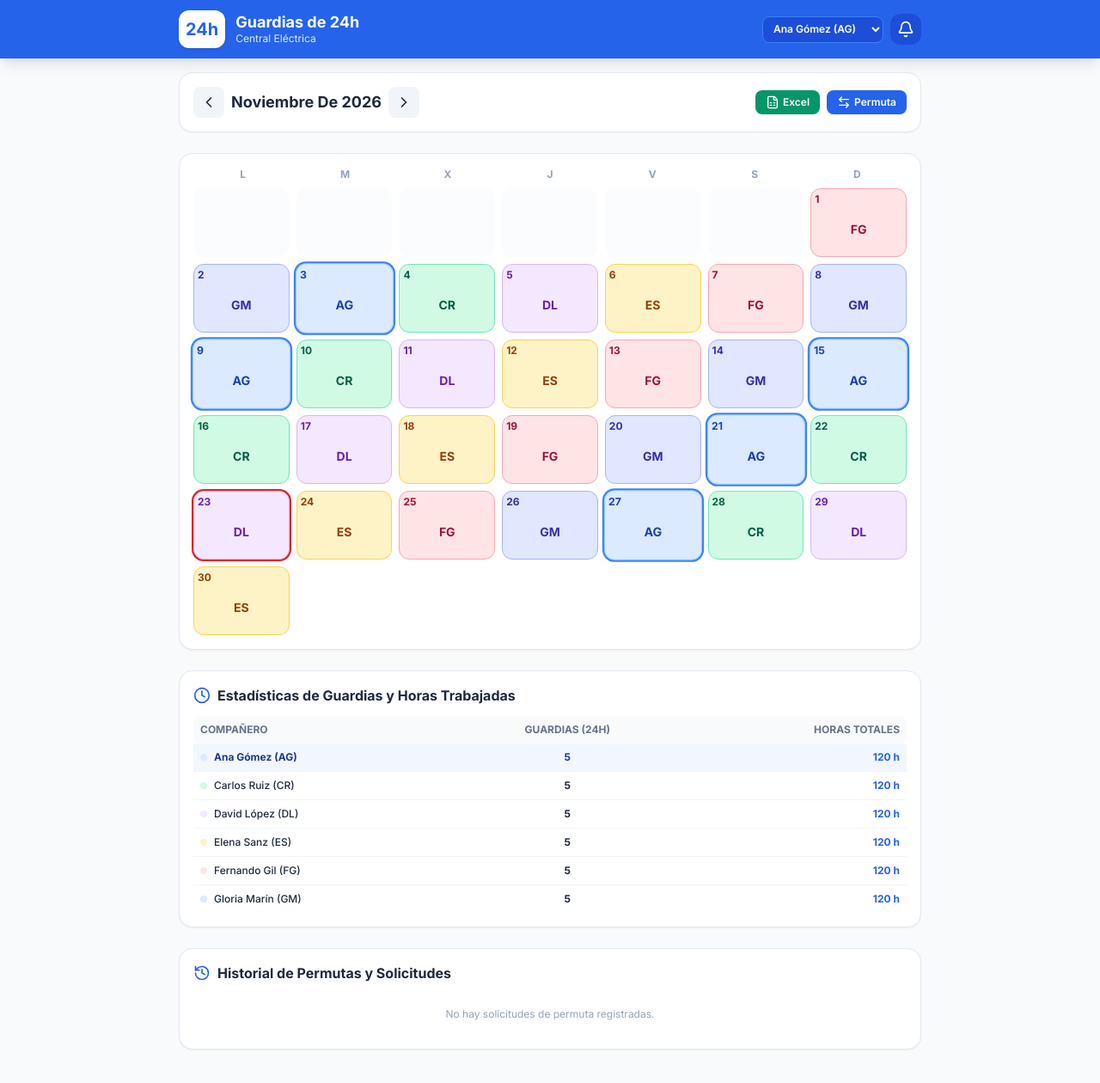
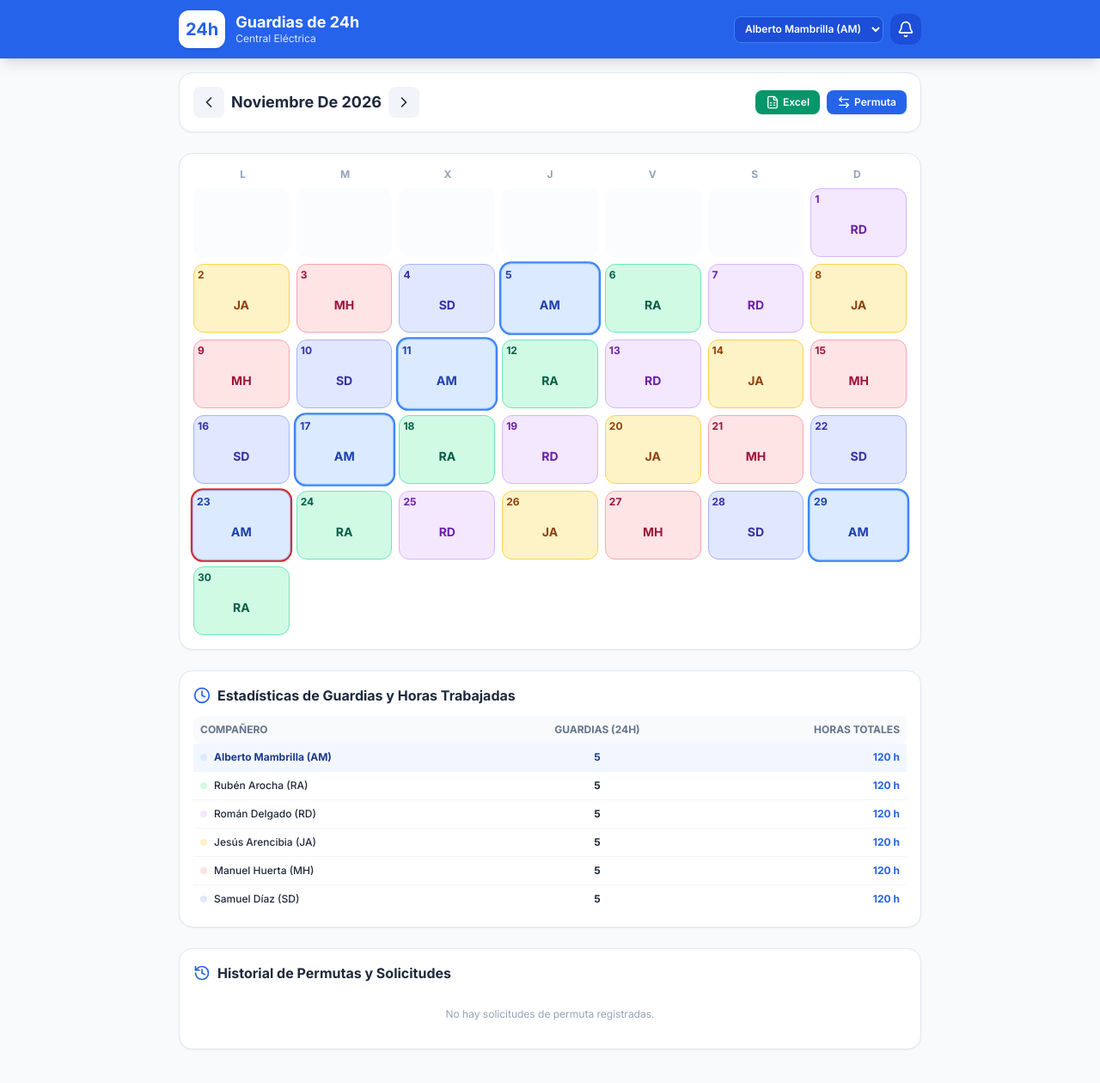
Before and after one commit to confitotal23/Turnos-24h-Sling, a plain HTML site: page index.html in a window 1280 px wide. Shown: the whole page at 86% size. Drawn offline with nearby package versions, Linux system fonts and the light colour scheme.

Commit message:
Add files via upload

```diff
--- a/index.html
+++ b/index.html
@@ -36,12 +36,12 @@
             <div class="flex items-center space-x-2">
                 <!-- Selector de Perfil -->
                 <select id="userSelector" class="bg-blue-700 text-white text-xs font-semibold px-2 py-1.5 rounded-lg border border-blue-500 focus:outline-none focus:ring-2 focus:ring-white">
-                    <option value="1">Ana Gómez (AG)</option>
-                    <option value="2">Carlos Ruiz (CR)</option>
-                    <option value="3">David López (DL)</option>
-                    <option value="4">Elena Sanz (ES)</option>
-                    <option value="5">Fernando Gil (FG)</option>
-                    <option value="6">Gloria Marín (GM)</option>
+                    <option value="1">Alberto Mambrilla (AM)</option>
+                    <option value="2">Rubén Arocha (RA)</option>
+                    <option value="3">Román Delgado (RD)</option>
+                    <option value="4">Jesús Arencibia (JA)</option>
+                    <option value="5">Manuel Huerta (MH)</option>
+                    <option value="6">Samuel Díaz (SD)</option>
                     <option value="admin">⚙️ Administrador</option>
                 </select>
 
@@ -196,14 +196,14 @@
     <script>
         // Configuración Inicial del Equipo (6 Integrantes)
         const CONFIG = {
-            fechaReferencia: "2026-01-01", // Fecha base de ciclo
+            fechaReferencia: "2026-11-23", // Fecha base de ciclo sincronizada con Alberto Mambrilla
             empleados: [
-                { id: 1, nombre: "Ana Gómez", iniciales: "AG", color: "bg-blue-100 text-blue-800 border-blue-300" },
-                { id: 2, nombre: "Carlos Ruiz", iniciales: "CR", color: "bg-emerald-100 text-emerald-800 border-emerald-300" },
-                { id: 3, nombre: "David López", iniciales: "DL", color: "bg-purple-100 text-purple-800 border-purple-300" },
-                { id: 4, nombre: "Elena Sanz", iniciales: "ES", color: "bg-amber-100 text-amber-800 border-amber-300" },
-                { id: 5, nombre: "Fernando Gil", iniciales: "FG", color: "bg-rose-100 text-rose-800 border-rose-300" },
-                { id: 6, nombre: "Gloria Marín", iniciales: "GM", color: "bg-indigo-100 text-indigo-800 border-indigo-300" }
+                { id: 1, nombre: "Alberto Mambrilla", iniciales: "AM", color: "bg-blue-100 text-blue-800 border-blue-300" },
+                { id: 2, nombre: "Rubén Arocha", iniciales: "RA", color: "bg-emerald-100 text-emerald-800 border-emerald-300" },
+                { id: 3, nombre: "Román Delgado", iniciales: "RD", color: "bg-purple-100 text-purple-800 border-purple-300" },
+                { id: 4, nombre: "Jesús Arencibia", iniciales: "JA", color: "bg-amber-100 text-amber-800 border-amber-300" },
+                { id: 5, nombre: "Manuel Huerta", iniciales: "MH", color: "bg-rose-100 text-rose-800 border-rose-300" },
+                { id: 6, nombre: "Samuel Díaz", iniciales: "SD", color: "bg-indigo-100 text-indigo-800 border-indigo-300" }
             ]
         };
 
```
